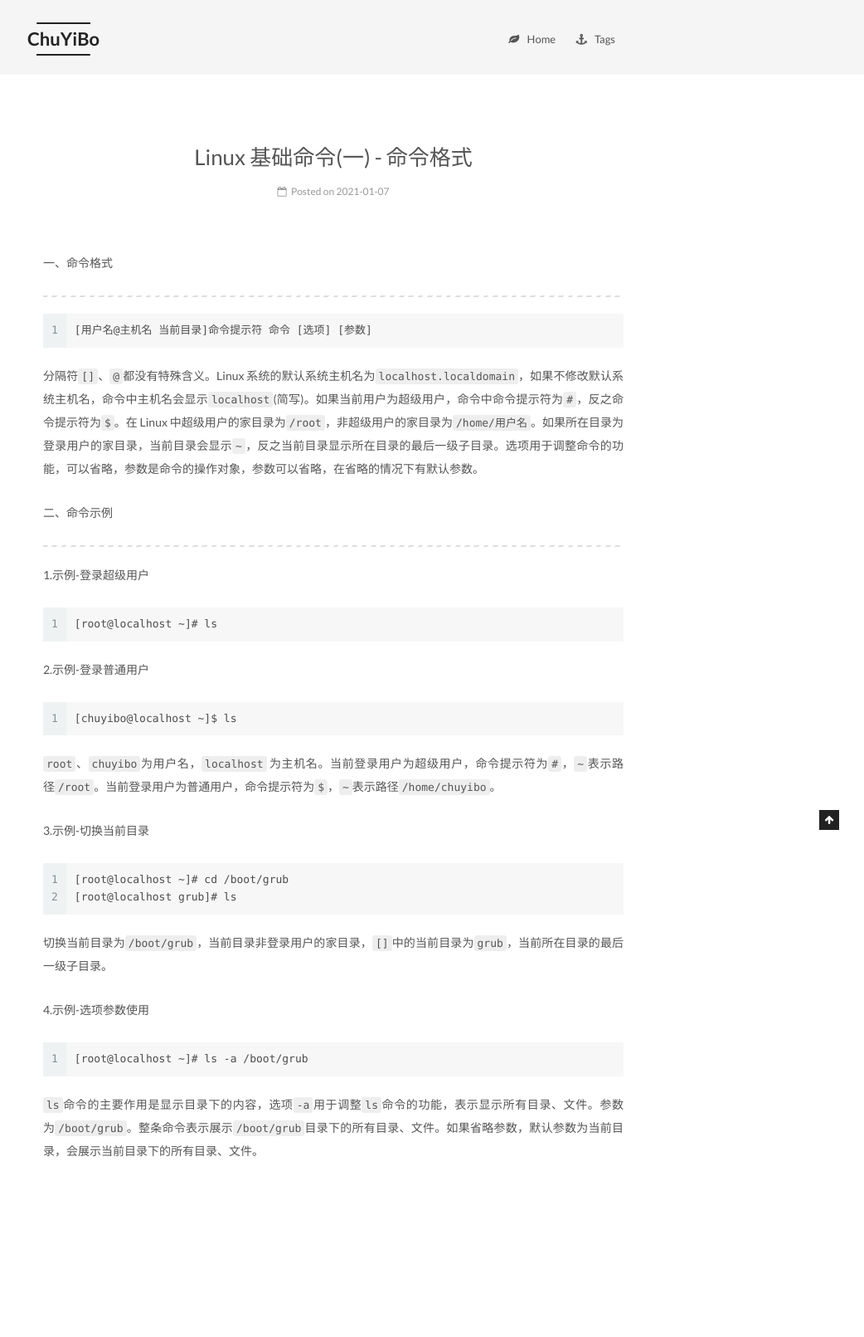
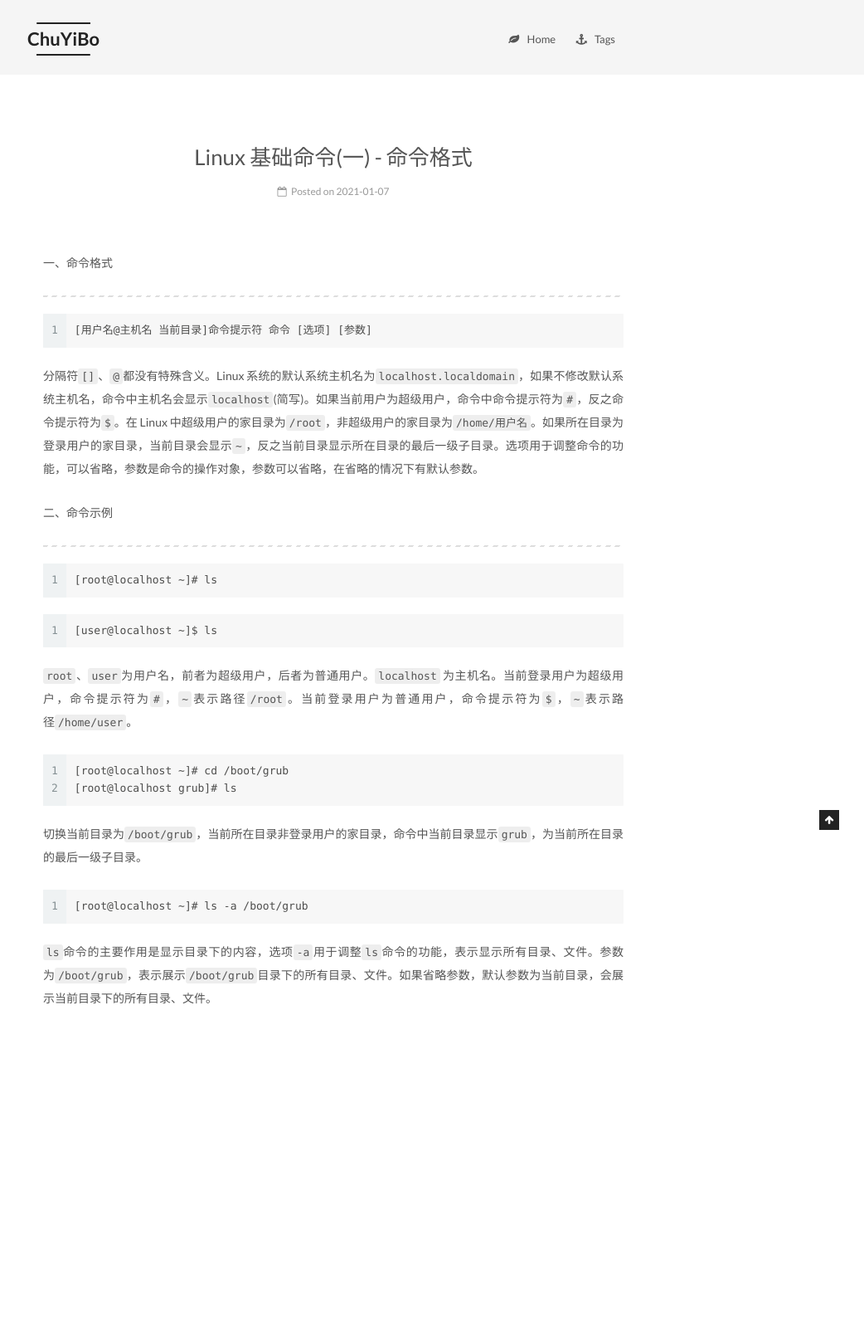
Before and after one commit to chuyibo/chuyibo.github.io, a Jekyll site: the page built from _posts/2021-01-07-Linux 基础命令(一).md, in a window 1280 px wide. Shown: the whole page at 83% size, without its empty margins (238-1280 px from the left). Built offline with Jekyll 4.4.1, drawn with Linux system fonts in a browser that asks for light colours; after the commit the page ends 1427 px from its top, so only the background shows below that.

Commit message:
2021/01/10 2021/01/10

````diff
--- a/_posts/2021-01-07-Linux 基础命令(一).md
+++ b/_posts/2021-01-07-Linux 基础命令(一).md
@@ -21,33 +21,25 @@ tags:
 
 ----
 
-1.示例-登录超级用户
-
 ```
 [root@localhost ~]# ls
 ```
 
-2.示例-登录普通用户
-
 ```
-[chuyibo@localhost ~]$ ls
+[user@localhost ~]$ ls
 ```
 
-`root`、`chuyibo`为用户名，`localhost` 为主机名。当前登录用户为超级用户，命令提示符为`#`，`~`表示路径`/root`。当前登录用户为普通用户，命令提示符为`$`，`~`表示路径`/home/chuyibo`。
-
-3.示例-切换当前目录
+`root`、`user`为用户名，前者为超级用户，后者为普通用户。`localhost` 为主机名。当前登录用户为超级用户，命令提示符为`#`，`~`表示路径`/root`。当前登录用户为普通用户，命令提示符为`$`，`~`表示路径`/home/user`。
 
 ```
 [root@localhost ~]# cd /boot/grub
 [root@localhost grub]# ls
 ```
 
-切换当前目录为`/boot/grub`，当前目录非登录用户的家目录，`[]`中的当前目录为`grub`，当前所在目录的最后一级子目录。
-
-4.示例-选项参数使用
+切换当前目录为`/boot/grub`，当前所在目录非登录用户的家目录，命令中当前目录显示`grub`，为当前所在目录的最后一级子目录。
 
 ```
 [root@localhost ~]# ls -a /boot/grub
 ```
 
-`ls`命令的主要作用是显示目录下的内容，选项`-a`用于调整`ls`命令的功能，表示显示所有目录、文件。参数为`/boot/grub`。整条命令表示展示`/boot/grub`目录下的所有目录、文件。如果省略参数，默认参数为当前目录，会展示当前目录下的所有目录、文件。
+`ls`命令的主要作用是显示目录下的内容，选项`-a`用于调整`ls`命令的功能，表示显示所有目录、文件。参数为`/boot/grub`，表示展示`/boot/grub`目录下的所有目录、文件。如果省略参数，默认参数为当前目录，会展示当前目录下的所有目录、文件。
````
